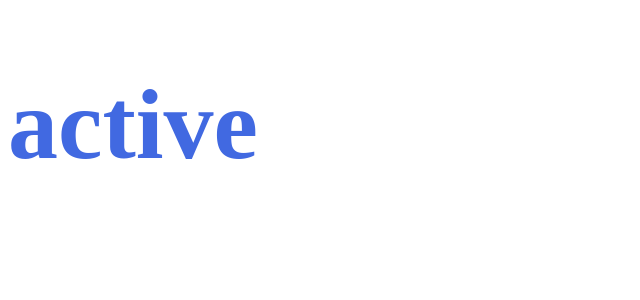
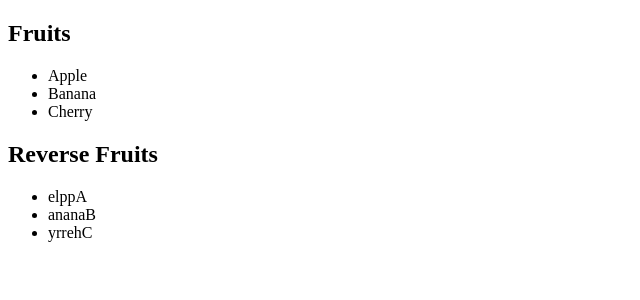
Before and after one commit to JunesWorld/vue3-template-syntax, a Vue app: page / in a window 1280 px wide. Shown: the top 300 px of the page, without its empty margins (0-640 px from the left). Built offline with nearby package versions, Linux system fonts and the light colour scheme.

Commit message:
computed & multi-word Error(vue.config.js) 해결

```diff
--- a/src/App.vue
+++ b/src/App.vue
@@ -1,42 +1,13 @@
-<!-- 보간법 -->
-<!-- v-once: Data를 화면에 한번만 렌더링하고 갱신x : 반응성 x-->
-<!-- 동적 전달 인자 attr = attribute -->
 <template>
-  <!-- <h1
-    v-once
-    @click="add">
-    {{ msg }}
-  </h1> -->
-  <!-- XSS 취약점이 쉽게 발생할 수 있으므로 매우 위험할 수 있습니다. -->
-  <!-- <h1 v-html="msg"></h1> -->
-  <h1
-    :[attr]="'active'"
-    @[event]="add">
-    {{ msg }}
-  </h1>
+  <Fruits />
 </template>
 
 <script>
+import Fruits from '~/componets/Fruits'
+
 export default {
-  data() {
-    return {
-      // msg: '<div style="color: red;>Hello!!</div>'
-      msg: 'active',
-      attr: 'class',
-      event: 'click'
-    }
-  },
-  methods: {
-    add() {
-      this.msg += '!'
-    }
+  components: {
+    Fruits
   }
 }
 </script>
-
-<style>
-  .active {
-    color: royalblue;
-    font-size: 100px;
-  }
-</style>
--- /dev/null
+++ b/src/componets/Fruits.vue
@@ -0,0 +1,61 @@
+<template>
+  <!--
+  [v-if] : 조건문
+  <section v-if="fruits.length > 0">
+  -->
+  <section v-if="hasFruit">
+    <h1>Fruits</h1>
+    <ul>
+      <!--
+        [v-for] : 배열 데이터 반복 화면에 출력
+        key : 고유한 값 바인딩 / 실제 데이터로 읽혀야하기 때문에 v-bind 약어인 : 사용
+        {{ fruit }} : fruit 데이터 출력
+        App.vue 파일에 연결
+      -->
+      <li
+        v-for="fruit in fruits"
+        :key="fruit">
+        {{ fruit }}
+      </li>
+    </ul>
+  </section>
+  <section>
+    <h1>Reverse Fruits</h1>
+    <ul>
+      <li
+        v-for="fruit in reverseFruits"
+        :key="fruit">
+        {{ fruit }}
+      </li>
+    </ul>
+  </section>
+</template>
+
+<script>
+export default {
+  data() {
+    return {
+      fruits: [
+        'Apple', 'Banana', 'Cherry'
+      ]
+    }
+  },
+  // computed : 계산된 데이터
+  // data 옵션에 적의해 놓은 특정한 데이터를 추가적으로 연산을 해 새로운 데이터로 반환
+  computed: {
+    hasFruit() {
+      // this = fruits 객체 데이터('Apple', 'Banana', 'Cherry')
+      // 길이가 0 보다 큰 boolean 데이터 반환
+      // true
+      return this.fruits.length > 0
+    },
+    reverseFruits() {
+      return this.fruits.map(fruit => {
+        // 'Apple' =>(split) ['A','p',...]
+        // =>(reverse) ['e','l','p',...] =>(join) 'elppA'
+        return fruit.split('').reverse().join('')
+      })
+    }
+  }
+}
+</script>
--- a/src/componets/HelloWorld.vue
+++ /dev/null
@@ -1,6 +0,0 @@
-<template>
-  <img
-    src="~assets/logo.png"
-    alt="JUNE" />
-  <div></div>
-</template>
--- /dev/null
+++ b/vue.config.js
@@ -0,0 +1,4 @@
+const { defineConfig } = require('@vue/cli-service')
+module.exports = defineConfig({
+    lintOnSave:false
+})
```
